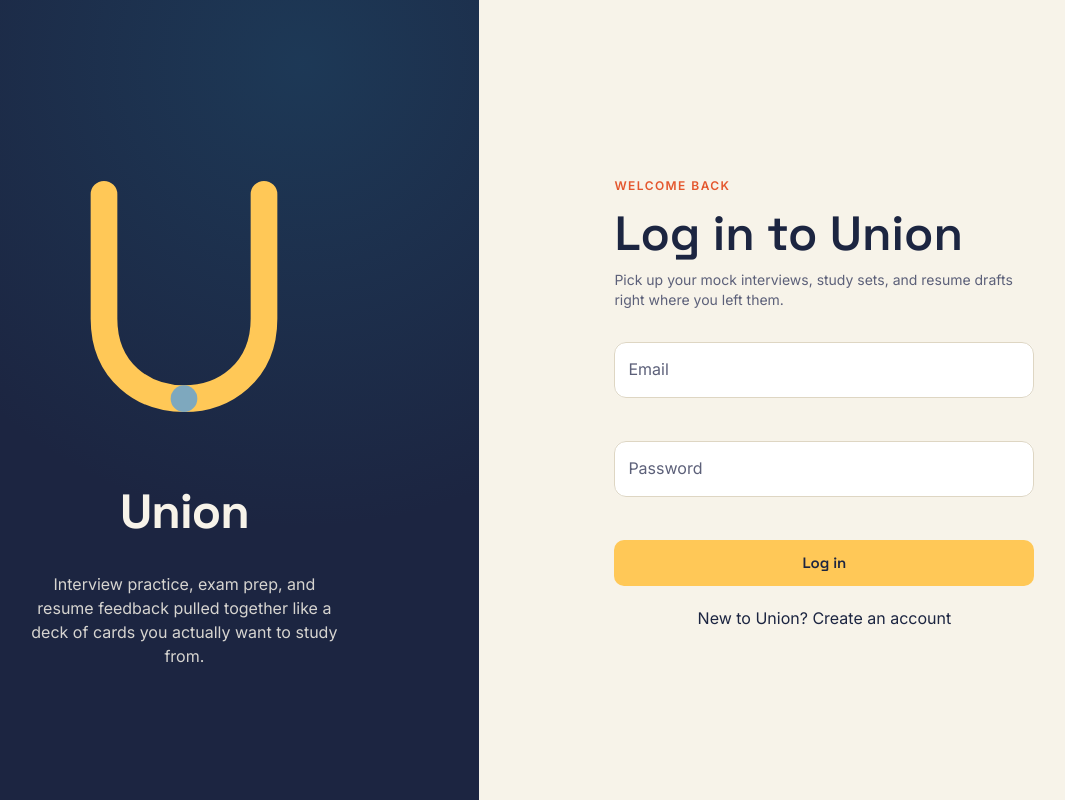
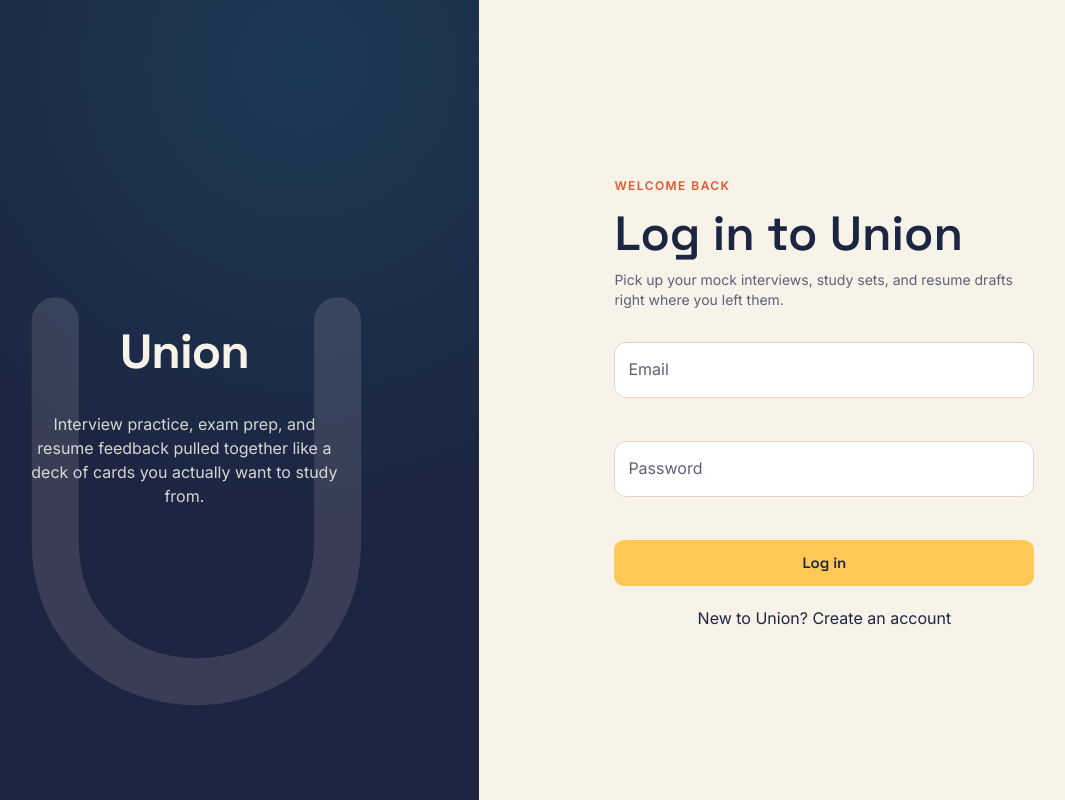
Before and after one commit to nishanarola/union-app, a React (Vite) app: page /login in a window 1280 px wide. Shown: the whole page, without its empty margins (110-1175 px from the left). Built offline with nearby package versions, Linux system fonts and the light colour scheme.

Commit message:
Add small U logo watermark

```diff
--- a/src/pages/AuthLayout.jsx
+++ b/src/pages/AuthLayout.jsx
@@ -69,16 +69,28 @@ export default function AuthLayout({ eyebrow, title, subtitle, children }) {
         }}
       >
         <Stack spacing={4} alignItems="center" sx={{ zIndex: 1 }}>
-          <Box component="svg" width="56" height="56" viewBox="0 0 72 72" sx={{ mb: -1 }}>
+          <Box
+              component="svg"
+              width="90"
+              height="90"
+              viewBox="0 0 72 72"
+              sx={{
+                position: 'absolute',
+                bottom: 24,
+                left: 24,
+                opacity: 0.12,
+                pointerEvents: 'none',
+                zIndex: 0
+              }}
+            >
               <path
                 d="M18 14 L18 42 C18 54 27 60 36 60 C45 60 54 54 54 42 L54 14"
                 fill="none"
-                stroke={tokens.highlighter}
+                stroke={tokens.parchment}
                 strokeWidth="6"
                 strokeLinecap="round"
               />
-              <circle cx="36" cy="60" r="3" fill="#7EA8BE" />
-          </Box>
+            </Box>
           <Typography variant="h1" sx={{ fontSize: { xs: '2.4rem', md: '3rem' } }}>
             Union
           </Typography>
```
